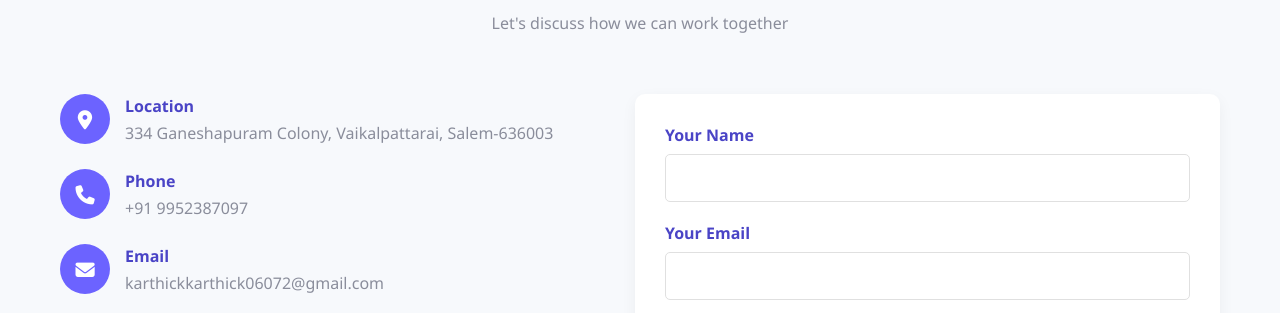
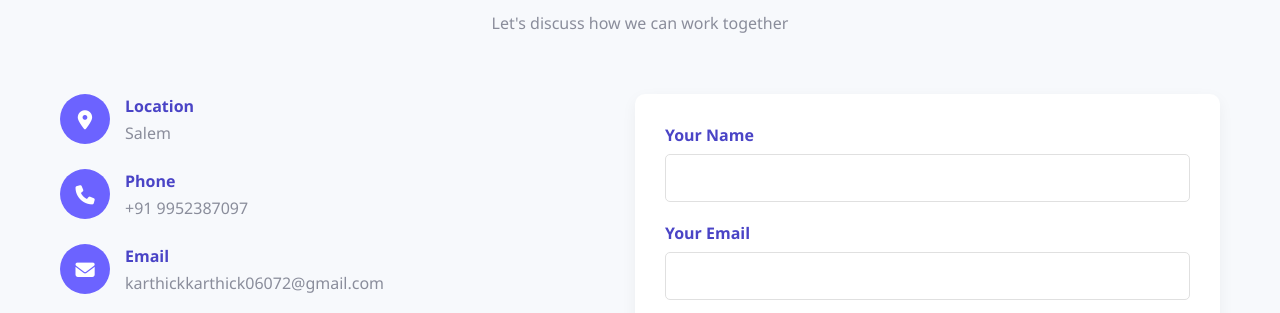
Before and after one commit to Karthick0602/Karthiick06.github.io, a plain HTML site: page index.html in a window 1280 px wide. Shown: the part 4289-4602 px from the top of the page. Drawn offline with nearby package versions, Linux system fonts and the light colour scheme.

Commit message:
Update index.html

```diff
--- a/index.html
+++ b/index.html
@@ -749,7 +749,7 @@
                         </div>
                         <div class="contact-text">
                             <h4>Location</h4>
-                            <p>334 Ganeshapuram Colony, Vaikalpattarai, Salem-636003</p>
+                            <p>Salem</p>
                         </div>
                     </div>
                     <div class="contact-item">
@@ -955,4 +955,5 @@
         });
     </script>
 </body>
+
 </html>
```
